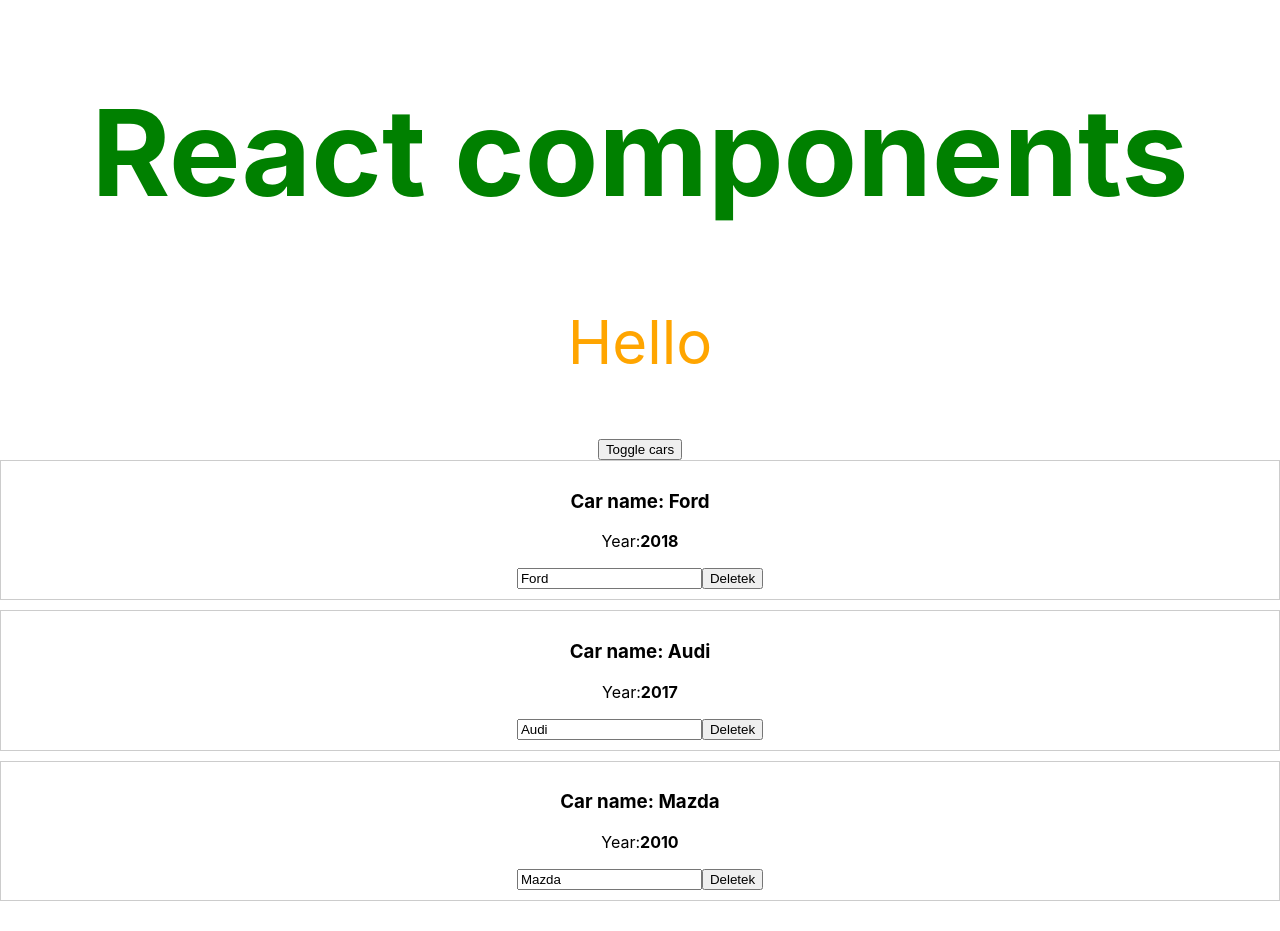
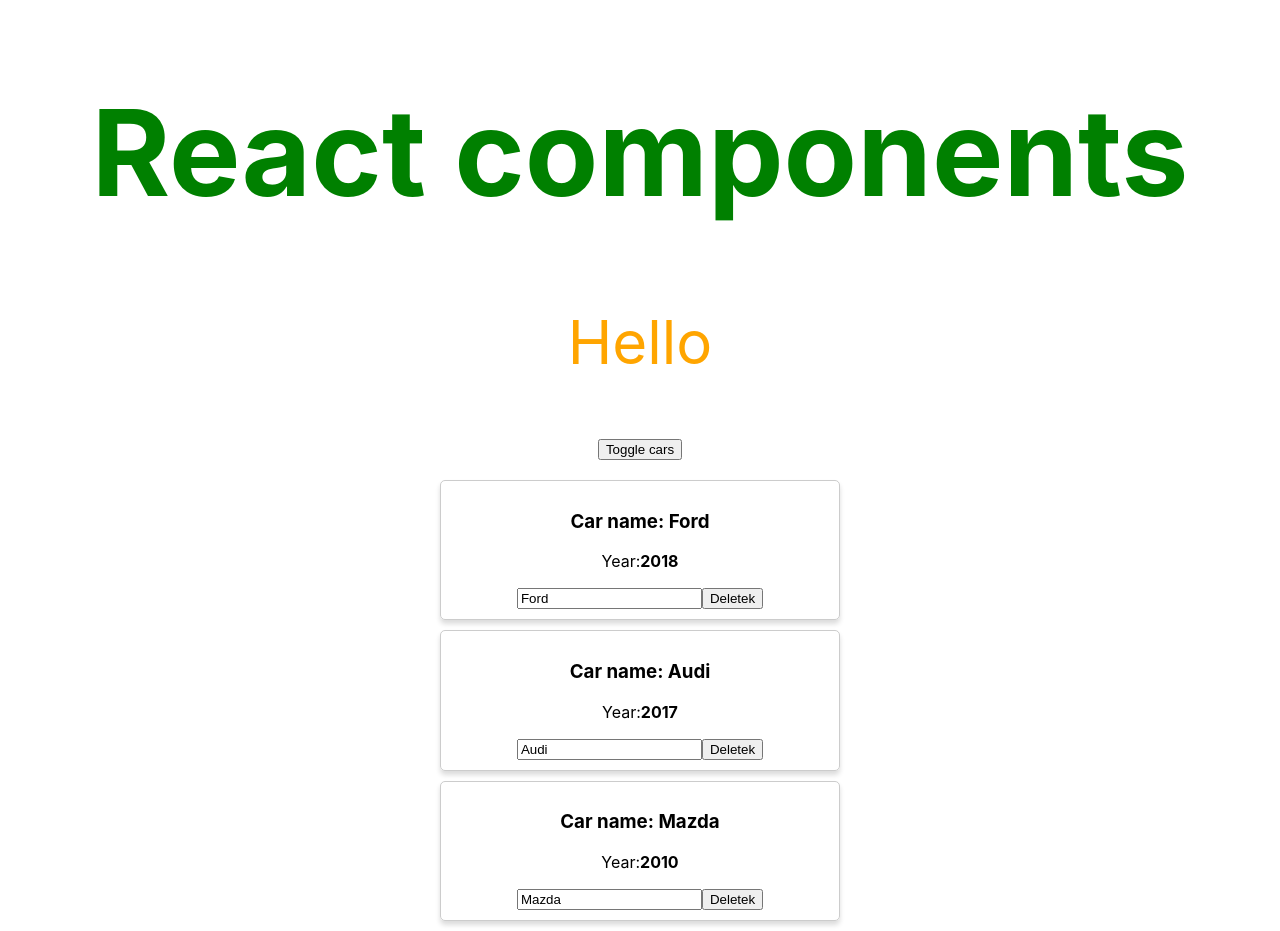
Before and after one commit to cabfran/react, a React (Create React App) app: page / in a window 1280 px wide. Both pictures are taken after a click on the button "Toggle cars". Built offline with nearby package versions, Linux system fonts and the light colour scheme.

Commit message:
add new file .css and add css style

```diff
--- a/src/App.js
+++ b/src/App.js
@@ -65,8 +65,11 @@ class App extends Component {
         <p style={{ color: "orange", fontSize: "60px" }}>Hello </p>
 
         <button onClick={this.toggleCarsHandler}> Toggle cars </button>
-
-        {cars}
+        <div style ={{
+          width:400,
+          margin:'auto',
+          paddingTop:'20px'
+        }}>{cars}</div>
       </div>
     );
   }
--- /dev/null
+++ b/src/car/Car.css
@@ -0,0 +1,9 @@
+
+.Car {
+  border: 1px solid #ccc;
+  margin-bottom: 10px;
+  display: block;
+  padding: 10px;
+  box-shadow: 0 4px 5px 0 rgba(0, 0, 0, .14);
+  border-radius: 5px
+}
--- a/src/car/Car.js
+++ b/src/car/Car.js
@@ -1,4 +1,5 @@
 import React from "react";
+import "./Car.css";
 
 // function Car() {
 //   return (
@@ -16,18 +17,13 @@ import React from "react";
 // const car = () => <div>This is car component</div>;
 
 export default props => (
-  <div style={{
-    border: '1px solid #ccc',
-    marginBottom: '10px',
-    display: 'block',
-    padding:'10px'
-  }} >
+  <div className="Car">
     <h3>Car name: {props.name}</h3>
     <p>
       Year:
       <strong>{props.year}</strong>
     </p>
-    <input type = "text" onChange={props.onChangeName}  value ={props.name}/>
+    <input type="text" onChange={props.onChangeName} value={props.name} />
     <button onClick={props.onDelete}>Deletek</button>
   </div>
 );
```
